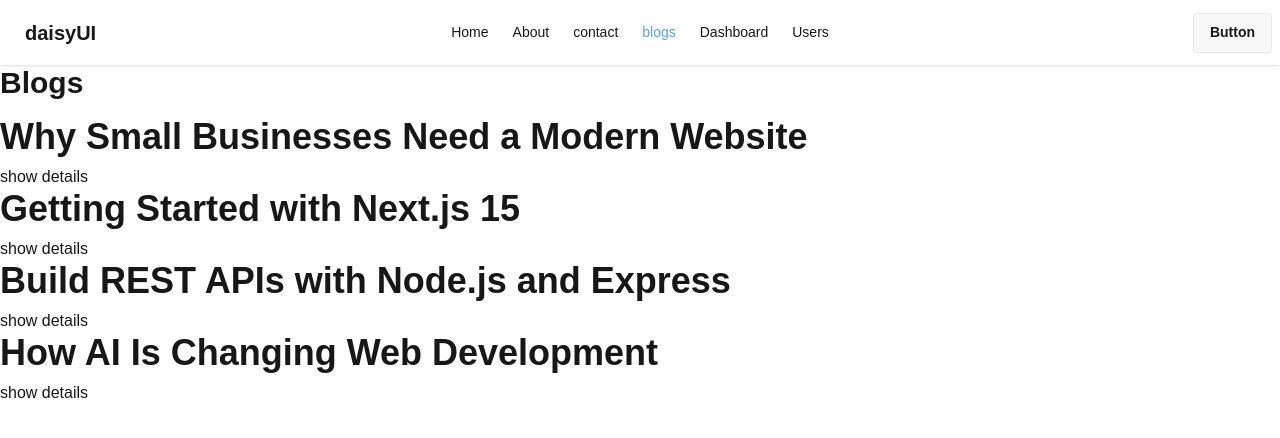
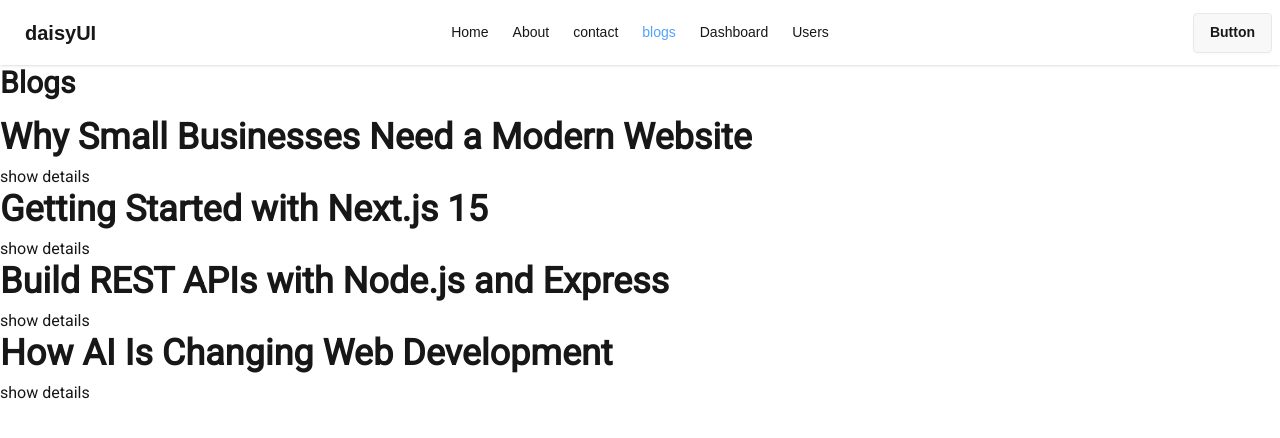
Before and after one commit to israt32/my-text-next-app, a Next.js app: page /blogs in a window 1280 px wide. Shown: the top 438 px of the page. Built offline with nearby package versions, Linux system fonts and the light colour scheme.

Commit message:
changed google font name

```diff
--- a/src/app/blogs/page.jsx
+++ b/src/app/blogs/page.jsx
@@ -1,5 +1,11 @@
 import Link from "next/link";
 import React from "react";
+import { Roboto } from 'next/font/google'
+
+const roboto = Roboto({
+  weight: '400',
+  subsets: ['latin'],
+})
 
 const BlogsPage = () => {
   const blogs = [
@@ -50,7 +56,7 @@
   ];
 
   return (
-    <div>
+    <div className={roboto.className}>
       <h2 className="text-3xl font-bold mb-4">Blogs</h2>
       {
         blogs.map(blog => <div key={blog.id}>
```
